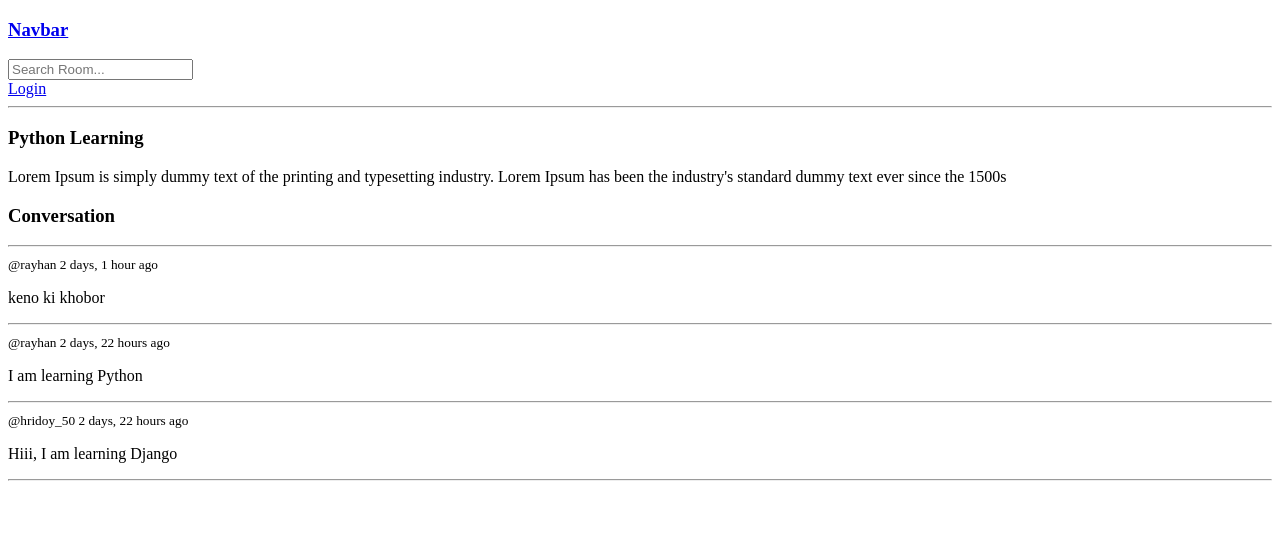
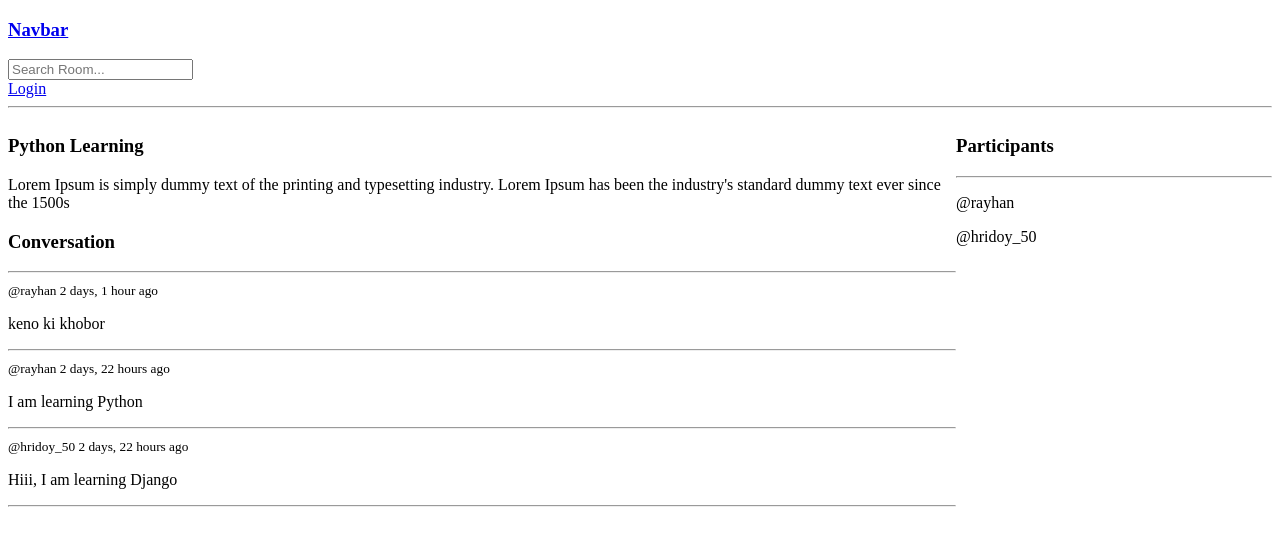
Before and after one commit to progRayhan/StudyBuddy, a Django app: page /room/1/ in a window 1280 px wide. Shown: the top 546 px of the page. Run offline with Django 4.2, Linux system fonts and the light colour scheme; data comes from the database, SQL or seed files in the repository; both versions use the stored data as it was after the commit.

Commit message:
live participants contribution added

```diff
--- a/base/models.py
+++ b/base/models.py
@@ -15,7 +15,7 @@ class Room(models.Model):
     topic = models.ForeignKey(Topic, on_delete=models.SET_NULL, null=True)
     name = models.CharField(max_length=200)
     description = models.TextField(null=True, blank=True)
-    #participants =
+    participants = models.ManyToManyField(User, related_name='participants', blank=True)
     updated = models.DateTimeField(auto_now=True)
     created = models.DateTimeField(auto_now_add=True)
 
--- a/base/templates/base/room.html
+++ b/base/templates/base/room.html
@@ -2,10 +2,20 @@
 
 {% block content %}
 
-<h3>{{ room.name }}</h3>
+<style>
+    .room-container{
+        display:grid;
+        grid-template-columns: 3fr 1fr;
+    }
+</style>
+
+<div class="room-container">
+<div>
+    <h3>{{ room.name }}</h3>
 <p>{{room.description}}</p>
 
 <div class="comment-wrapper">
+    <div>
     <h3>Conversation</h3>
     <hr>
 
@@ -26,5 +36,18 @@
     </form>
 </div>
 {% endif %}
+</div>
+</div>
+
+<div>
+    <h3>Participants</h3>
+    <hr>
+    {% for user in participants %}
+        <div>
+            <p>@{{user.username}}</p>
+        </div>
+    {% endfor %}
+</div>
+</div>
 
 {% endblock %}
--- a/base/views.py
+++ b/base/views.py
@@ -84,6 +84,7 @@ def room(request,pk):
     #         room = i
     room = Room.objects.get(id=pk)
     room_messages = room.message_set.all().order_by('-created')
+    participants = room.participants.all()
 
     if request.method == 'POST':
         message = Message.objects.create(
@@ -91,9 +92,10 @@ def room(request,pk):
             room=room,
             body=request.POST.get('body')
         )
+        room.participants.add(request.user)
         return redirect('room', pk=room.id)
 
-    context = {'room':room,'room_messages':room_messages}
+    context = {'room':room,'room_messages':room_messages, 'participants':participants}
     return render(request, 'base/room.html', context)
 
 
```
Also changed, not shown: base/migrations/0004_room_participants.py (added), db.sqlite3.
